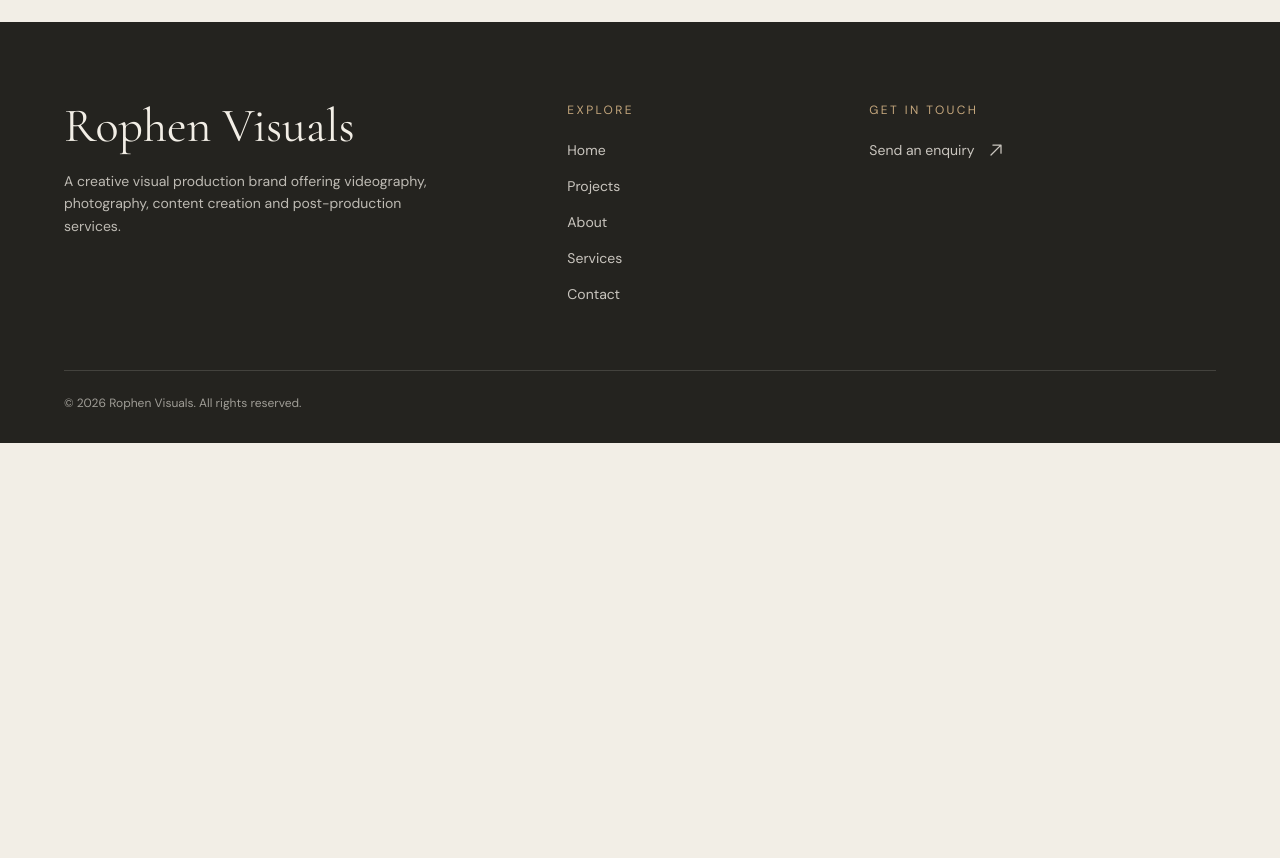
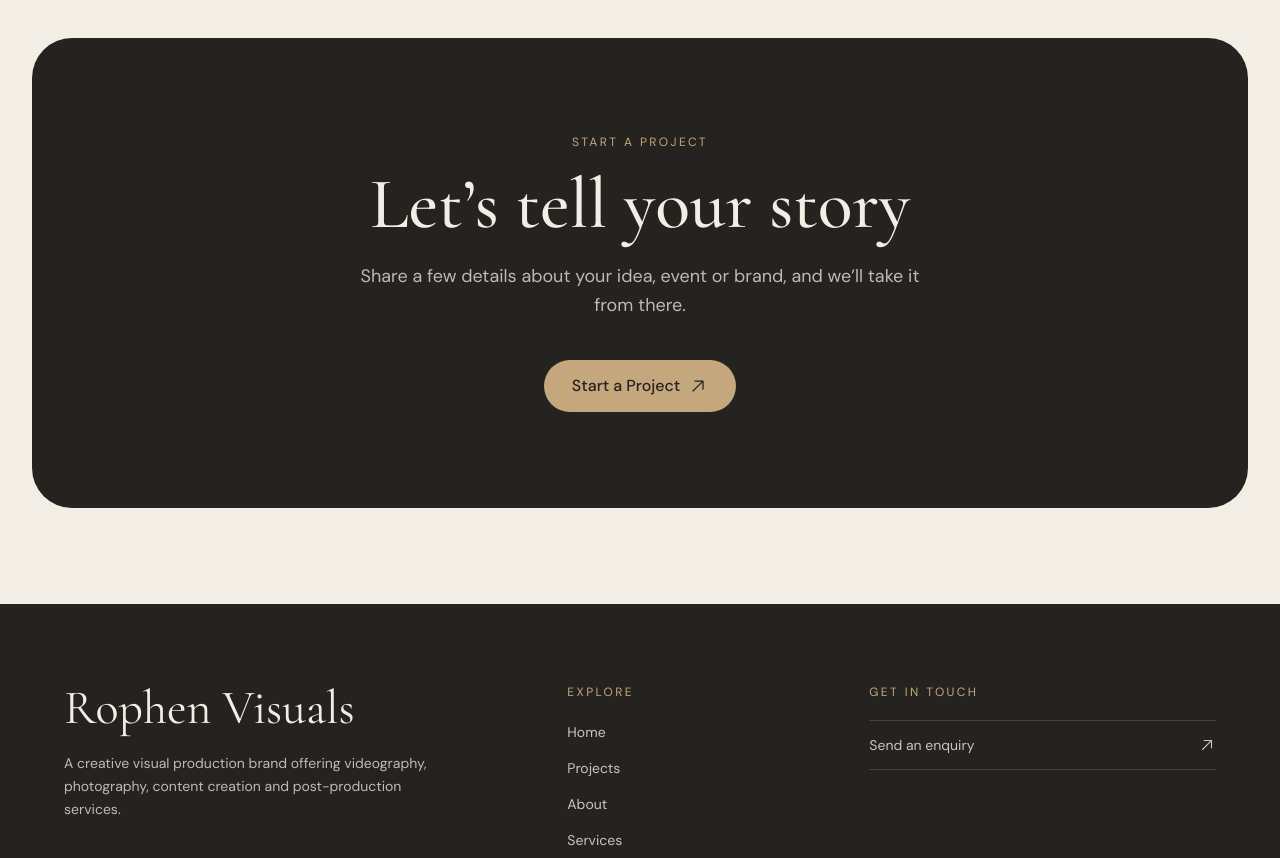
Before and after one commit to Damilola-Dev1/rophen-visuals, a React (Vite) app: page / in a window 1280 px wide. Shown: the part 4680-5538 px from the top of the page. Before the commit the page ends 5123 px from the top, so only its background shows below. Built offline with nearby package versions, Linux system fonts and the light colour scheme.

Commit message:
Add final CTA and bordered footer rows

```diff
--- /dev/null
+++ b/src/components/home/CtaSection.tsx
@@ -0,0 +1,53 @@
+import { Link } from "react-router-dom";
+import { ArrowUpRight, WhatsappLogo } from "@phosphor-icons/react";
+import { site } from "../../data/site";
+
+export default function CtaSection() {
+  const whatsappDigits = site.whatsapp.replace(/\D/g, "");
+
+  return (
+    <section
+      id="start-a-project"
+      aria-labelledby="cta-heading"
+      className="bg-ivory px-4 pb-16 pt-4 md:px-8 md:pb-24"
+    >
+      <div className="mx-auto max-w-[1400px] rounded-3xl bg-charcoal px-6 py-16 text-center md:rounded-[2.5rem] md:px-16 md:py-24">
+        <p className="text-xs uppercase tracking-[0.2em] text-bronze">
+          Start a project
+        </p>
+        <h2
+          id="cta-heading"
+          className="mx-auto mt-5 max-w-3xl font-display text-5xl font-medium leading-[0.95] text-ivory md:text-7xl"
+        >
+          Let&rsquo;s tell your story
+        </h2>
+        <p className="mx-auto mt-6 max-w-xl text-base leading-relaxed text-ivory/75 md:text-lg">
+          Share a few details about your idea, event or brand, and we&rsquo;ll
+          take it from there.
+        </p>
+
+        <div className="mt-10 flex flex-col items-center justify-center gap-4 sm:flex-row">
+          <Link
+            to="/contact"
+            className="inline-flex items-center gap-2 rounded-full bg-bronze px-7 py-3.5 text-base font-medium text-charcoal transition-opacity duration-300 hover:opacity-90 focus-visible:outline focus-visible:outline-2 focus-visible:outline-offset-4 focus-visible:outline-bronze"
+          >
+            Start a Project
+            <ArrowUpRight size={20} weight="regular" aria-hidden="true" />
+          </Link>
+
+          {whatsappDigits && (
+            <a
+              href={`https://wa.me/${whatsappDigits}`}
+              target="_blank"
+              rel="noreferrer"
+              className="inline-flex items-center gap-2 rounded-full border border-ivory/30 px-7 py-3.5 text-base font-medium text-ivory transition-colors duration-300 hover:border-bronze hover:text-bronze focus-visible:outline focus-visible:outline-2 focus-visible:outline-offset-4 focus-visible:outline-bronze"
+            >
+              <WhatsappLogo size={20} weight="regular" aria-hidden="true" />
+              Chat on WhatsApp
+            </a>
+          )}
+        </div>
+      </div>
+    </section>
+  );
+}
--- a/src/components/layout/Footer.tsx
+++ b/src/components/layout/Footer.tsx
@@ -39,6 +39,18 @@ function SocialIcon({ platform }: { platform: SocialLink["platform"] }) {
 const linkClass =
   "inline-flex items-center gap-3 text-sm text-ivory/80 transition-colors hover:text-bronze";
 
+// Bordered contact and social rows.
+const rowClass =
+  "group flex items-center justify-between gap-4 border-b border-ivory/15 py-3.5 text-sm text-ivory/80 transition-colors hover:text-bronze focus-visible:text-bronze";
+
+const rowArrow = (
+  <ArrowUpRight
+    size={18}
+    aria-hidden="true"
+    className="flex-none transition-transform duration-300 group-hover:-translate-y-0.5 group-hover:translate-x-0.5 motion-reduce:transform-none"
+  />
+);
+
 const headingClass = "text-xs uppercase tracking-[0.2em] text-bronze";
 
 export default function Footer() {
@@ -67,12 +79,15 @@ export default function Footer() {
 
         <div className="md:col-span-4">
           <h2 className={headingClass}>Get in touch</h2>
-          <ul className="mt-5 space-y-3">
+          <ul className="mt-5 border-t border-ivory/15">
             {site.email && (
               <li>
-                <a href={`mailto:${site.email}`} className={linkClass}>
+                <a href={`mailto:${site.email}`} className={rowClass}>
+                  <span className="inline-flex items-center gap-3">
                     <EnvelopeSimple size={20} aria-hidden="true" />
                     {site.email}
+                  </span>
+                  {rowArrow}
                 </a>
               </li>
             )}
@@ -80,10 +95,13 @@ export default function Footer() {
               <li>
                 <a
                   href={`tel:${site.phone.replace(/\s/g, "")}`}
-                  className={linkClass}
+                  className={rowClass}
                 >
+                  <span className="inline-flex items-center gap-3">
                     <Phone size={20} aria-hidden="true" />
                     {site.phone}
+                  </span>
+                  {rowArrow}
                 </a>
               </li>
             )}
@@ -93,10 +111,13 @@ export default function Footer() {
                   href={`https://wa.me/${site.whatsapp.replace(/\D/g, "")}`}
                   target="_blank"
                   rel="noreferrer"
-                  className={linkClass}
+                  className={rowClass}
                 >
+                  <span className="inline-flex items-center gap-3">
                     <WhatsappLogo size={20} aria-hidden="true" />
                     WhatsApp
+                  </span>
+                  {rowArrow}
                 </a>
               </li>
             )}
@@ -106,20 +127,25 @@ export default function Footer() {
                   href={link.url}
                   target="_blank"
                   rel="noreferrer"
-                  className={linkClass}
+                  className={rowClass}
                 >
+                  <span className="inline-flex items-center gap-3">
                     <SocialIcon platform={link.platform} />
                     {link.label ?? platformLabels[link.platform]}
+                  </span>
+                  {rowArrow}
                 </a>
               </li>
             ))}
             {site.location && (
-              <li className="text-sm text-ivory/80">{site.location}</li>
+              <li className="border-b border-ivory/15 py-3.5 text-sm text-ivory/80">
+                {site.location}
+              </li>
             )}
             <li>
-              <Link to="/contact" className={linkClass}>
-                Send an enquiry
-                <ArrowUpRight size={20} aria-hidden="true" />
+              <Link to="/contact" className={rowClass}>
+                <span>Send an enquiry</span>
+                {rowArrow}
               </Link>
             </li>
           </ul>
--- a/src/pages/HomePage.tsx
+++ b/src/pages/HomePage.tsx
@@ -3,6 +3,7 @@ import Showreel from "../components/home/Showreel";
 import ServicesOverview from "../components/home/ServicesOverview";
 import AboutPreview from "../components/home/AboutPreview";
 import FaqSection from "../components/home/FaqSection";
+import CtaSection from "../components/home/CtaSection";
 import { usePageTitle } from "../hooks/usePageTitle";
 
 export default function HomePage() {
@@ -15,6 +16,7 @@ export default function HomePage() {
       <ServicesOverview />
       <AboutPreview />
       <FaqSection />
+      <CtaSection />
     </>
   );
 }
```
Lines whose indentation alone changed are shown as unchanged.
